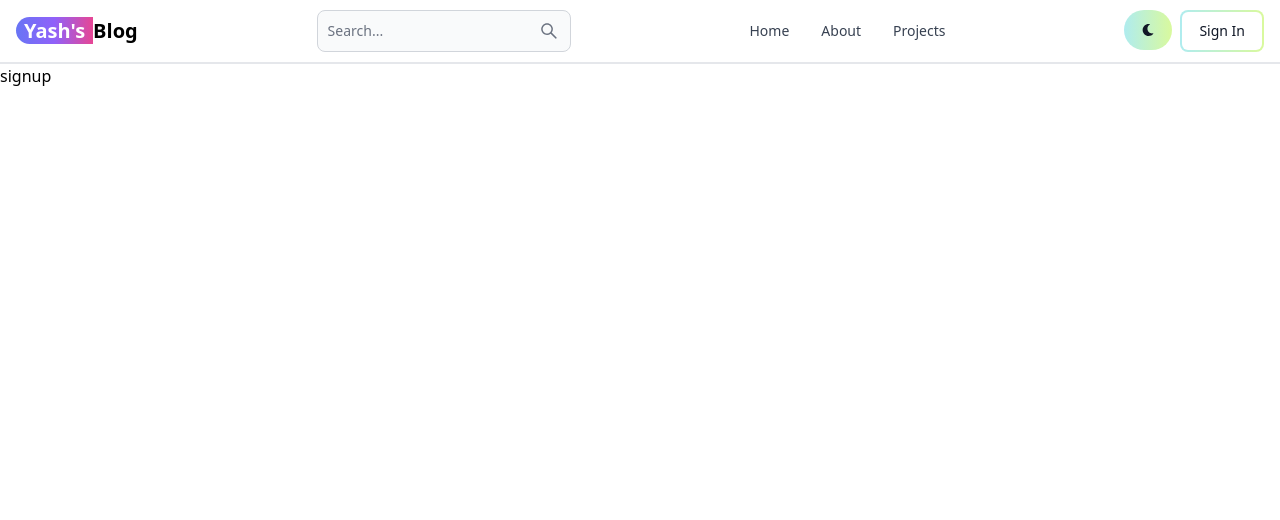
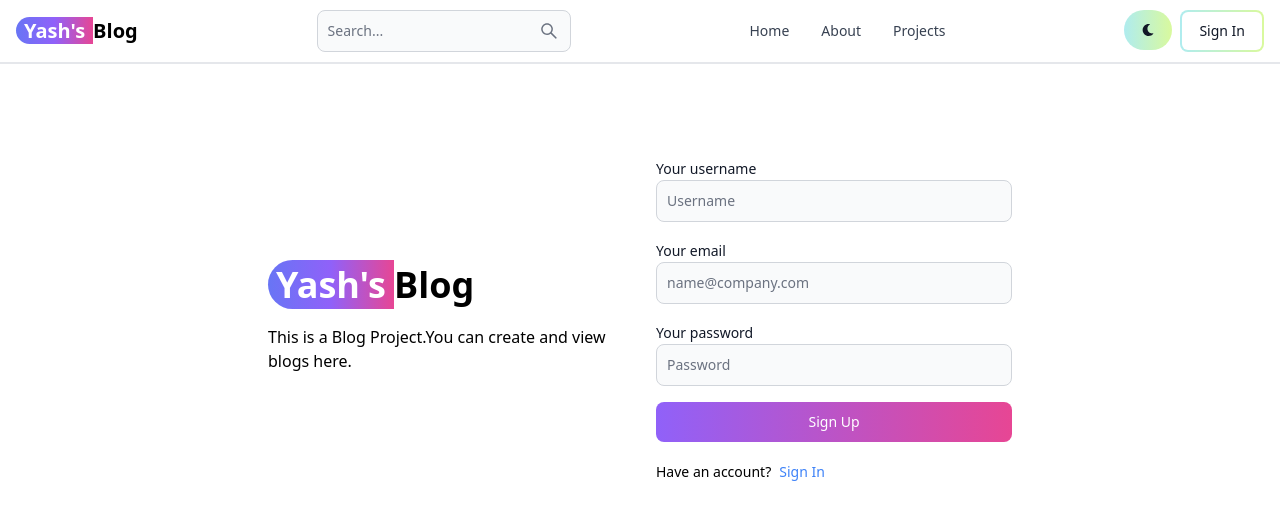
Before and after one commit to yyashsharma/mern-blog, a React (Vite) app in the folder client/: page /sign-up in a window 1280 px wide. Shown: the top 520 px of the page. Built offline with nearby package versions, Linux system fonts and the light colour scheme.

Commit message:
create sign up page ui

```diff
--- a/client/src/pages/SignUp.jsx
+++ b/client/src/pages/SignUp.jsx
@@ -1,7 +1,50 @@
+import { Button, Label, TextInput } from "flowbite-react";
 import React from "react";
+import { Link } from "react-router-dom";
 
 const SignUp = () => {
-  return <div>signup</div>;
+  return (
+    <div className="min-h-screen mt-20">
+      <div className="flex p-3 max-w-3xl mx-auto flex-col md:flex-row md:items-center gap-8">
+        {/* left */}
+        <div className="flex-1">
+          <Link to={"/"} className="text-4xl font-bold dark:text-white">
+            <span className="px-2 bg-gradient-to-r from-indigo-500 via-purple-500 to-pink-500 rounded-l-full text-white">
+              Yash's
+            </span>
+            Blog
+          </Link>
+          <p className="text-md mt-5">
+            This is a Blog Project.You can create and view blogs here.
+          </p>
+        </div>
+        {/* right */}
+        <div className="flex-1">
+          <form className="flex flex-col gap-4">
+            <div>
+              <Label value="Your username" />
+              <TextInput type="text" placeholder="Username" id="username" />
+            </div>
+            <div>
+              <Label value="Your email" />
+              <TextInput type="email" placeholder="name@company.com" id="email" />
+            </div>
+            <div>
+              <Label value="Your password" />
+              <TextInput type="text" placeholder="Password" id="password" />
+            </div>
+            <Button gradientDuoTone="purpleToPink">Sign Up</Button>
+          </form>
+          <div className="flex gap-2 text-sm mt-5">
+            <span>Have an account?</span>
+            <Link to={'/sign-in'} className="text-blue-500">
+            Sign In
+            </Link>
+          </div>
+        </div>
+      </div>
+    </div>
+  );
 };
 
 export default SignUp;
```
